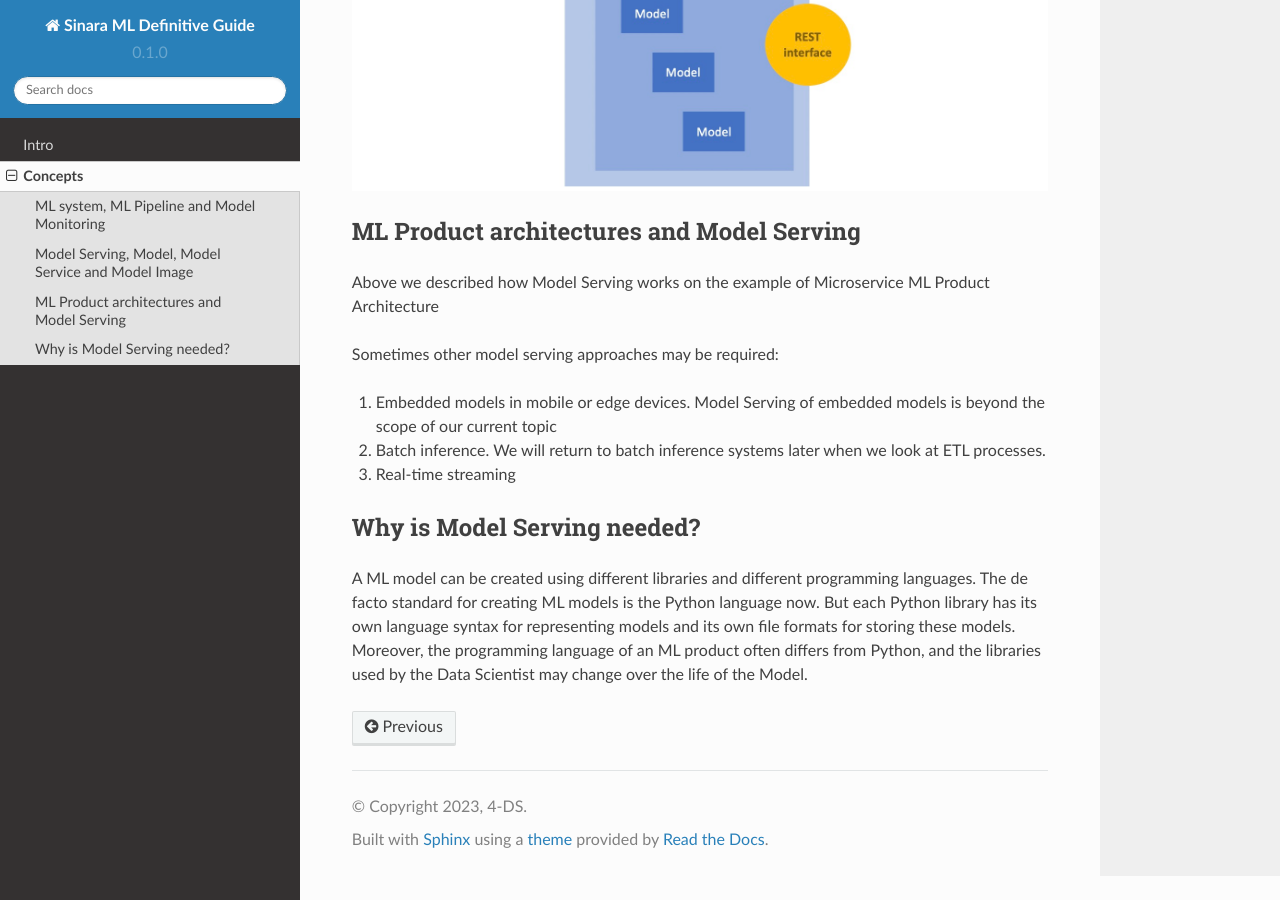
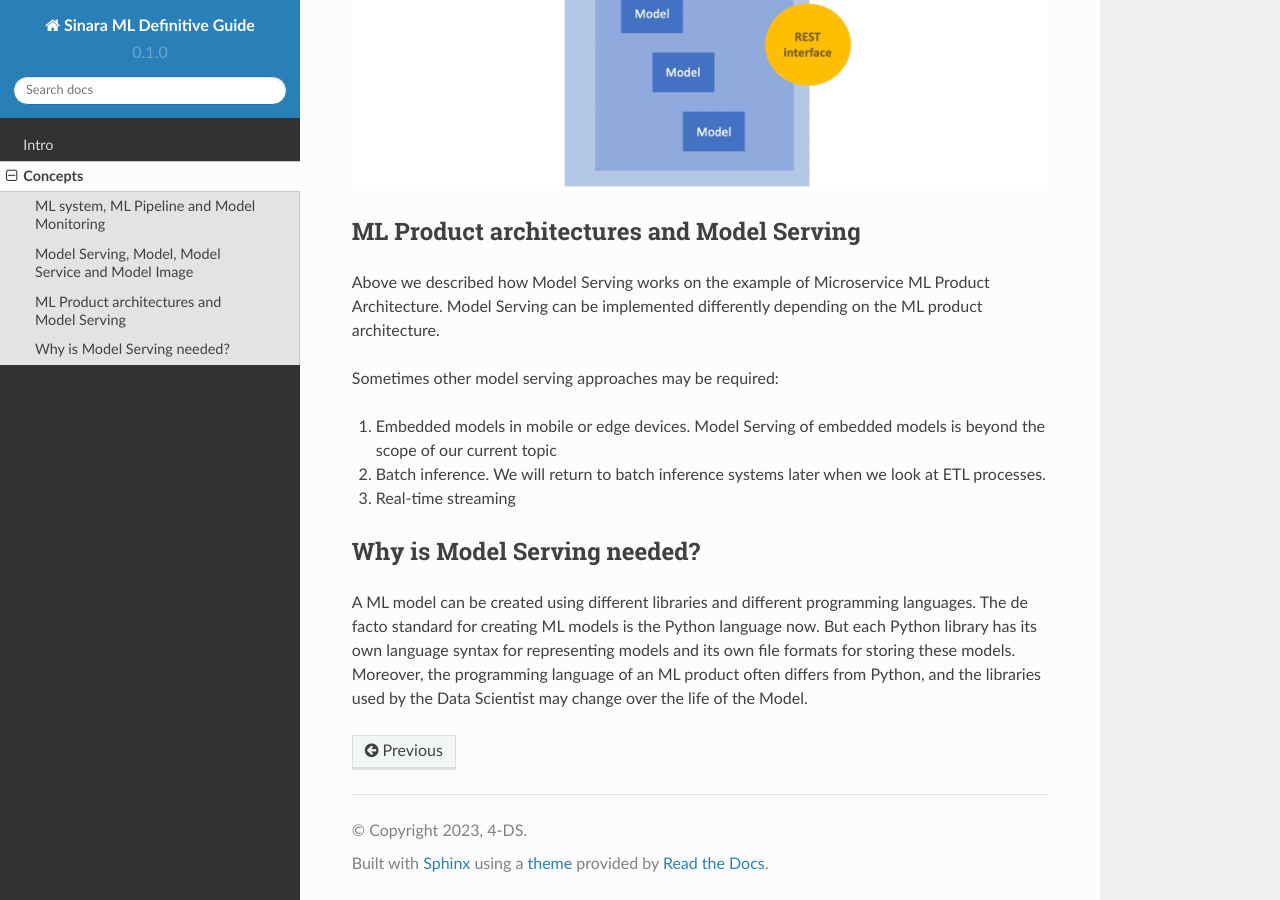
Before and after one commit to 4-DS/SinaraML-Def-Guide, a Sphinx documentation site: the page built from docs/source/concepts.rst, in a window 1280 px wide and 900 px high, scrolled down 2086 px. Built offline with Sphinx 7.4.7 and the Read the Docs theme 2.0.0, drawn with Linux system fonts in a browser that asks for light colours.

Commit message:
Update concepts.rst

```diff
--- a/docs/source/concepts.rst
+++ b/docs/source/concepts.rst
@@ -37,7 +37,8 @@ The **Model Service** is most often packaged in a docker image with a REST inter
 ML Product architectures and Model Serving
 *****************************************
 
-Above we described how Model Serving works on the example of Microservice ML Product Architecture
+Above we described how Model Serving works on the example of Microservice ML Product Architecture. Model Serving can be implemented differently depending on the ML product architecture.
+
 
 Sometimes other model serving approaches may be required:
 
```
